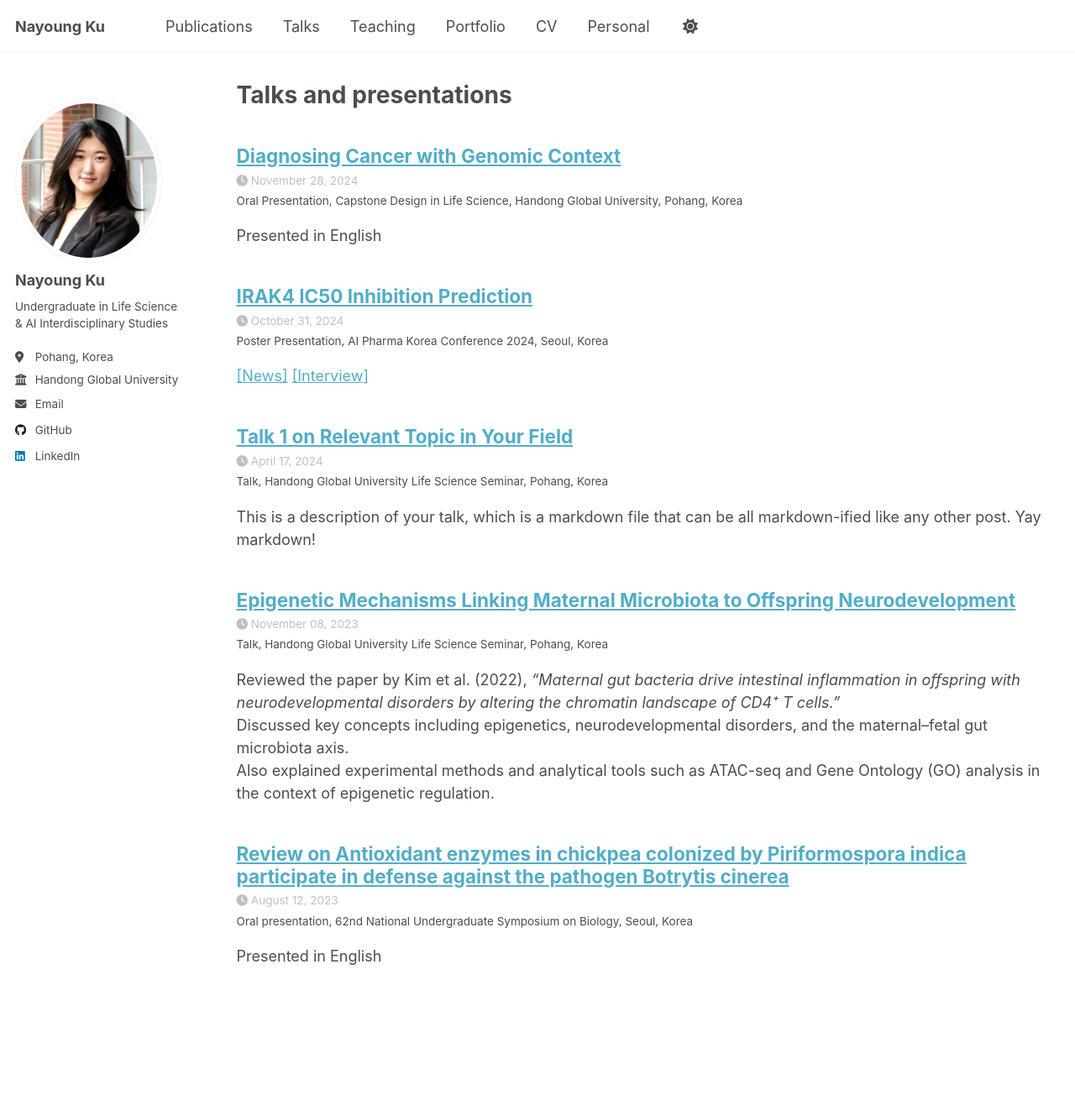
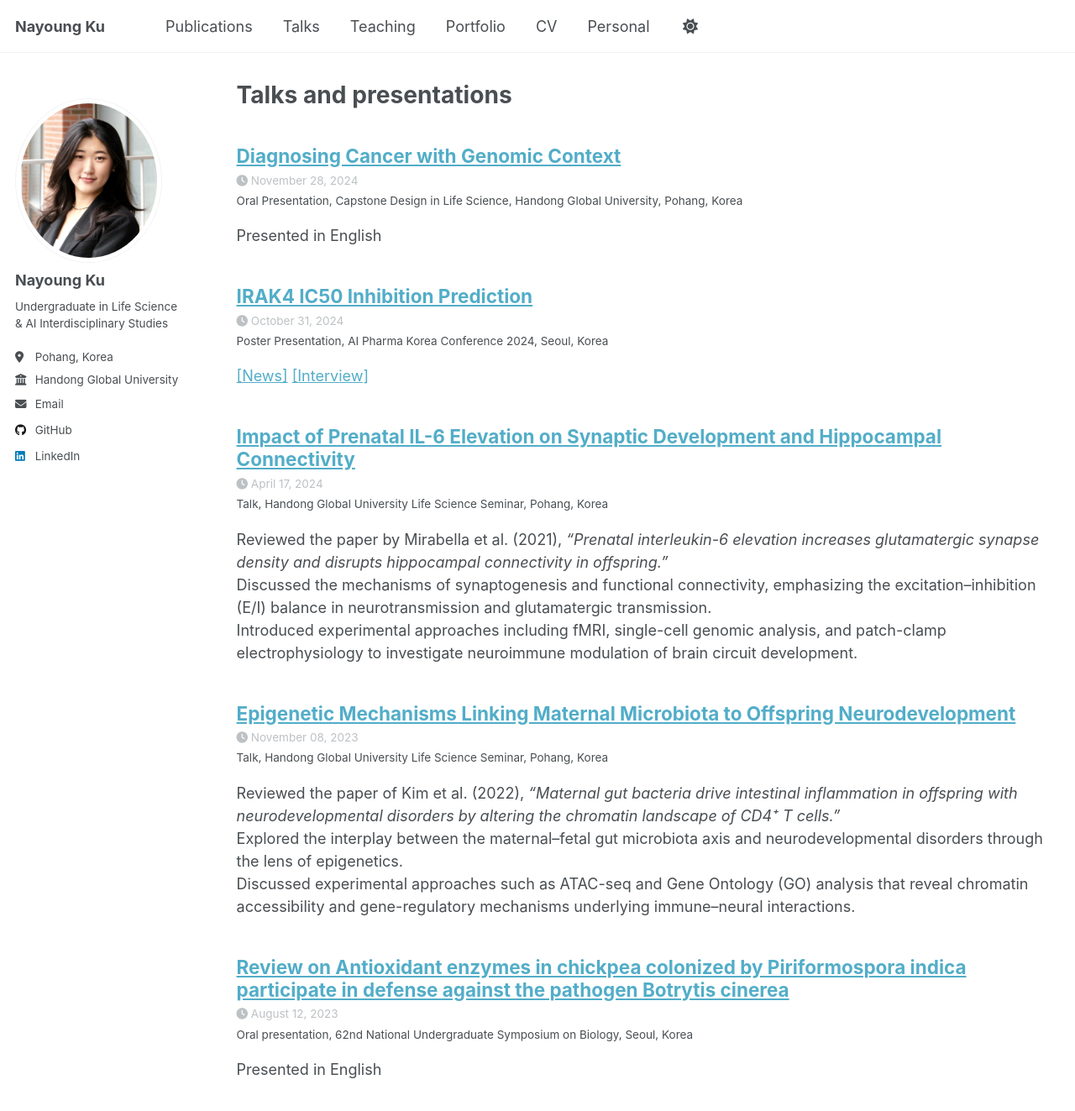
Before and after one commit to nayoungku1/nayoungku1.github.io, a Jekyll site: the page built from _pages/talks.html, in a window 1280 px wide and 1400 px high. Shown: the top 1323 px of the window at 84% size. Built offline with Jekyll 4.4.1, drawn with Linux system fonts in a browser that asks for light colours; a script that is not in the unit is left out.

Commit message:
Edit (content)

```diff
--- a/_talks/2023-11-08-seminar-1.md
+++ b/_talks/2023-11-08-seminar-1.md
@@ -8,6 +8,6 @@ date: 2023-11-08
 location: "Pohang, Korea"
 ---
 
-Reviewed the paper by Kim et al. (2022), *“Maternal gut bacteria drive intestinal inflammation in offspring with neurodevelopmental disorders by altering the chromatin landscape of CD4⁺ T cells.”*
-Discussed key concepts including epigenetics, neurodevelopmental disorders, and the maternal–fetal gut microbiota axis.
-Also explained experimental methods and analytical tools such as ATAC-seq and Gene Ontology (GO) analysis in the context of epigenetic regulation.
+Reviewed the paper of Kim et al. (2022), *“Maternal gut bacteria drive intestinal inflammation in offspring with neurodevelopmental disorders by altering the chromatin landscape of CD4⁺ T cells.”*
+Explored the interplay between the maternal–fetal gut microbiota axis and neurodevelopmental disorders through the lens of epigenetics.
+Discussed experimental approaches such as ATAC-seq and Gene Ontology (GO) analysis that reveal chromatin accessibility and gene-regulatory mechanisms underlying immune–neural interactions.
--- a/_talks/2024-04-17-seminar-2.md
+++ b/_talks/2024-04-17-seminar-2.md
@@ -1,5 +1,5 @@
 ---
-title: "Talk 1 on Relevant Topic in Your Field"
+title: "Impact of Prenatal IL-6 Elevation on Synaptic Development and Hippocampal Connectivity"
 collection: talks
 type: "Talk"
 permalink: /talks/2024-04-17-seminar-2
@@ -8,4 +8,6 @@ date: 2024-04-17
 location: "Pohang, Korea"
 ---
 
-This is a description of your talk, which is a markdown file that can be all markdown-ified like any other post. Yay markdown!
+Reviewed the paper by Mirabella et al. (2021), *“Prenatal interleukin-6 elevation increases glutamatergic synapse density and disrupts hippocampal connectivity in offspring.”*
+Discussed the mechanisms of synaptogenesis and functional connectivity, emphasizing the excitation–inhibition (E/I) balance in neurotransmission and glutamatergic transmission.
+Introduced experimental approaches including fMRI, single-cell genomic analysis, and patch-clamp electrophysiology to investigate neuroimmune modulation of brain circuit development.
```
